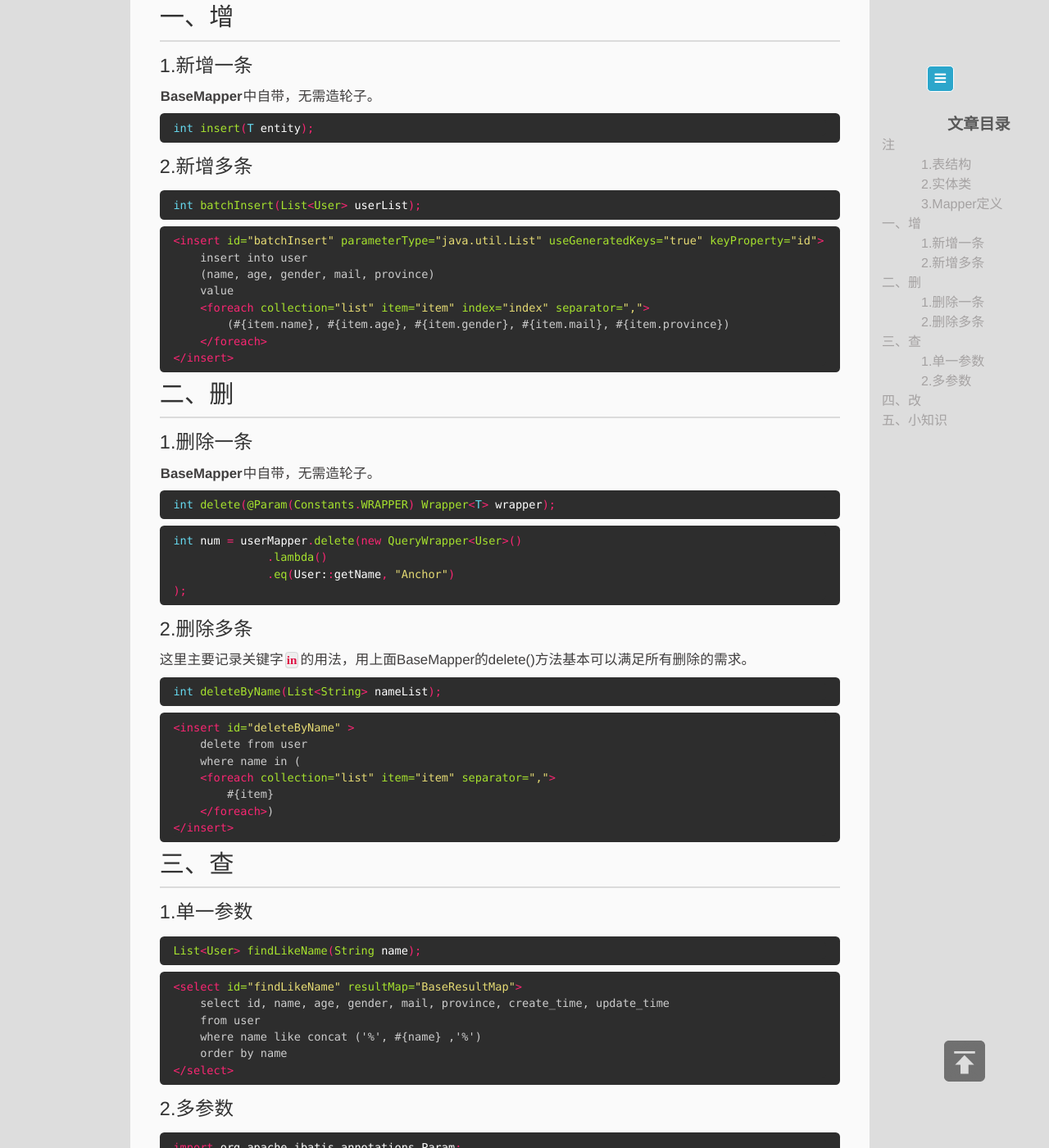
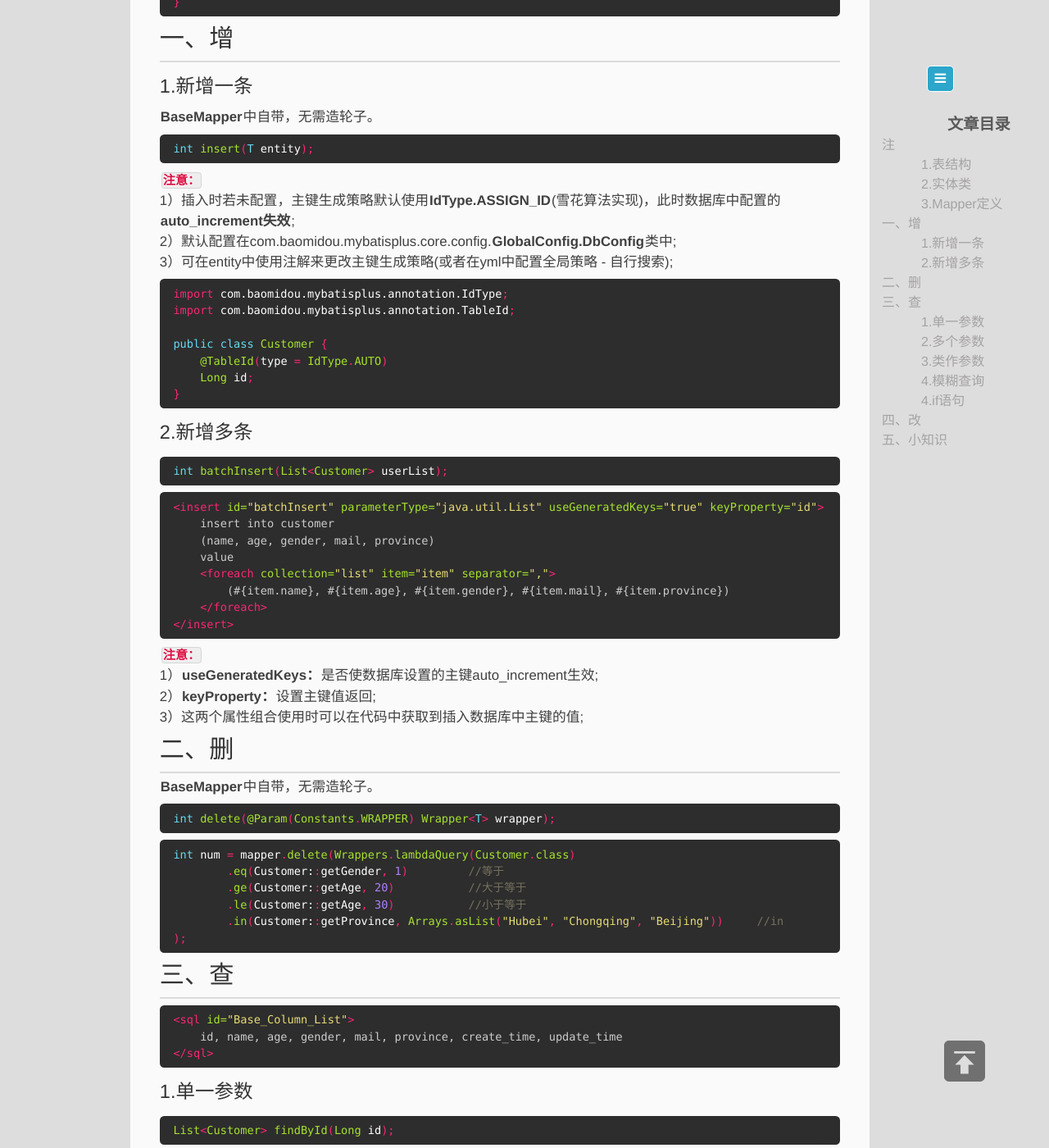
Before and after one commit to memorate/memorate.github.io, a Jekyll site: the page built from _posts/2020-02-10-mybatis-example.md, in a window 1280 px wide and 1400 px high, scrolled down 1152 px. Shown: the whole window at 82% size. Built offline with Jekyll 4.4.1, drawn with Linux system fonts in a browser that asks for light colours; some of the changed text lies outside the part shown.

Commit message:
update 20200210

````diff
--- a/_posts/2020-02-10-mybatis-example.md
+++ b/_posts/2020-02-10-mybatis-example.md
@@ -13,25 +13,26 @@
 <!-- more -->
 ## 注
 **本文中每个示例将会展示两部分代码：Mapper.java中方法的`声明`，Mapper.xml中方法的`实现`。**
+**本文中使用了 Mybatis-Plus 来简化开发。**
 #### 1.表结构
 ```hql
-create table user(
-    id          int unsigned auto_increment primary key comment '用户id',
-    name        varchar(18)       not null comment '用户真实姓名',
+create table customer(
+    id          bigint unsigned auto_increment primary key comment '顾客id',
+    name        varchar(18)       not null comment '顾客真实姓名',
     age         int unsigned comment '年龄',
     gender      smallint unsigned not null comment '性别，1-男、2-女、3-保密',
     mail        varchar(256) comment '邮箱地址',
-    province    varchar(32)       not null comment '用户所在省份',
+    province    varchar(32)       not null comment '顾客所在省份',
     create_time timestamp default current_timestamp comment '信息创建时间',
     update_time timestamp default current_timestamp on update current_timestamp comment '信息更新时间'
-) comment '用户信息 ';
+) comment '顾客信息';
 ```
 #### 2.实体类
 ```java
 @Data
 @Accessors(chain = true)
 @NoArgsConstructor
-public class User {
+public class Customer {
     Long id;
     String name;
     Integer age;
@@ -46,7 +47,7 @@
 ```java
 import com.baomidou.mybatisplus.core.mapper.BaseMapper;
 
-public interface UserMapper extends BaseMapper<User> {
+public interface CustomerMapper extends BaseMapper<Customer> {
 }
 ```
 ## 一、增
@@ -55,77 +56,137 @@
 ```java
 int insert(T entity);
 ```
+`注意：`
+1）插入时若未配置，主键生成策略默认使用**IdType.ASSIGN_ID**(雪花算法实现)，此时数据库中配置的**auto_increment失效**;
+2）默认配置在com.baomidou.mybatisplus.core.config.**GlobalConfig.DbConfig**类中;
+3）可在entity中使用注解来更改主键生成策略(或者在yml中配置全局策略 - 自行搜索);
+```java
+import com.baomidou.mybatisplus.annotation.IdType;
+import com.baomidou.mybatisplus.annotation.TableId;
+
+public class Customer {
+    @TableId(type = IdType.AUTO)
+    Long id;
+}
+```
 #### 2.新增多条
 ```java
-int batchInsert(List<User> userList);
+int batchInsert(List<Customer> userList);
 ```
 ```xml
 <insert id="batchInsert" parameterType="java.util.List" useGeneratedKeys="true" keyProperty="id">
-    insert into user
+    insert into customer
     (name, age, gender, mail, province)
     value
-    <foreach collection="list" item="item" index="index" separator=",">
+    <foreach collection="list" item="item" separator=",">
         (#{item.name}, #{item.age}, #{item.gender}, #{item.mail}, #{item.province})
     </foreach>
 </insert>
 ```
+`注意：`
+1）**useGeneratedKeys：**是否使数据库设置的主键auto_increment生效;
+2）**keyProperty：**设置主键值返回;
+3）这两个属性组合使用时可以在代码中获取到插入数据库中主键的值;
 ## 二、删
-#### 1.删除一条
 **BaseMapper**中自带，无需造轮子。
 ```java
 int delete(@Param(Constants.WRAPPER) Wrapper<T> wrapper);
 ```
 ```java
-int num = userMapper.delete(new QueryWrapper<User>()
-              .lambda()
-              .eq(User::getName, "Anchor")
+int num = mapper.delete(Wrappers.lambdaQuery(Customer.class)
+        .eq(Customer::getGender, 1)         //等于
+        .ge(Customer::getAge, 20)           //大于等于
+        .le(Customer::getAge, 30)           //小于等于
+        .in(Customer::getProvince, Arrays.asList("Hubei", "Chongqing", "Beijing"))     //in
 );
 ```
-#### 2.删除多条
-这里主要记录关键字`in`的用法，用上面BaseMapper的delete()方法基本可以满足所有删除的需求。
+## 三、查
+```xml
+<sql id="Base_Column_List">
+    id, name, age, gender, mail, province, create_time, update_time
+</sql>
+```
+#### 1.单一参数
 ```java
-int deleteByName(List<String> nameList);
+List<Customer> findById(Long id);
 ```
 ```xml
-<insert id="deleteByName" >
-    delete from user
-    where name in (
-    <foreach collection="list" item="item" separator=",">
+<select id="findById" resultMap="BaseResultMap">
+    select
+    <include refid="Base_Column_List"/>
+    from customer
+    where id = #{id}
+</select>
+```
+#### 2.多个参数
+```java
+import org.apache.ibatis.annotations.Param;
+
+List<Customer> search(@Param("customerAge") int age,
+                      @Param("customerGender") int age,
+                      @Param("data") List<String> provinces);
+```
+```xml
+<select id="search" resultMap="BaseResultMap">
+    select
+    <include refid="Base_Column_List"/>
+    from customer
+    where age = #{customerAge} and gender = #{customerGender}
+      and province in
+      <foreach collection="data" item="item" open="(" close=")" separator=",">
+          #{item}
+      </foreach>
+    order by name
+</select>
+```
+#### 3.类作参数
+```java
+public class CustomerQuery {
+    private int startAge;
+    private int endAge;
+    private int customerGender;
+    private List<String> provinces;
+}
+```
+```java
+List<Customer> listByQuery(CustomerQuery query);
+```
+```xml
+<select id="listByQuery" resultType="anchor.mybatis.entity.Customer">
+    select
+    <include refid="Base_Column_List"/>
+    from customer
+    where age &gt;= #{startAge} and age &lt;= #{endAge} and gender = #{customerGender}
+    and province in
+    <foreach collection="provinces" item="item" open="(" close=")" separator=",">
         #{item}
-    </foreach>)
-</insert>
+    </foreach>
+    order by name
+</select>
 ```
-## 三、查
-#### 1.单一参数
+#### 4.模糊查询
 ```java
-List<User> findLikeName(String name);
+List<Customer> findLikeName(String name);
 ```
 ```xml
 <select id="findLikeName" resultMap="BaseResultMap">
-    select id, name, age, gender, mail, province, create_time, update_time
+    select
+    <include refid="Base_Column_List"/>
     from user
     where name like concat ('%', #{name} ,'%')
     order by name
 </select>
 ```
-#### 2.多参数
+#### 4.if语句
 ```java
-import org.apache.ibatis.annotations.Param;
-
-List<User> search(@Param("age") int age,
-                  @Param("gender") int gender,
-                  @Param("data") List<String> provinces);
+List<Customer> findByTime(String name);
 ```
 ```xml
 <select id="findLikeName" resultMap="BaseResultMap">
-    select id, name, age, gender, mail, province, create_time, update_time
+    select
+    <include refid="Base_Column_List"/>
     from user
-    where age = #{age}
-      and gender = #{gender}
-      and province in(
-      <foreach collection="data" item="item" separator=",">
-          #{item}
-      </foreach>)
+    where name like concat ('%', #{name} ,'%')
     order by name
 </select>
 ```
````
